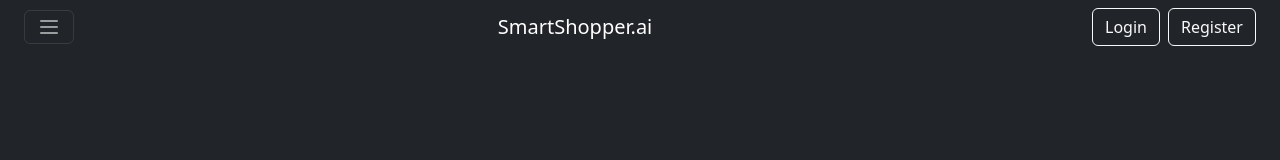
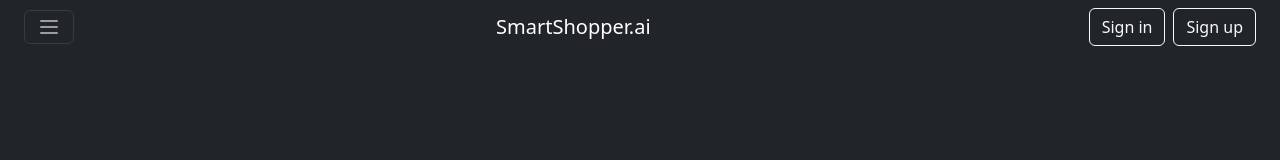
Before and after one commit to RahulPPrabhu/smart-shopper.ai, a Next.js app: page / in a window 1280 px wide. Shown: the top 160 px of the page. Built offline with nearby package versions, Linux system fonts and the light colour scheme.

Commit message:
Added sign-in and sign-up in the navbar

```diff
--- a/components/chat-ui/Chat.tsx
+++ b/components/chat-ui/Chat.tsx
@@ -15,8 +15,8 @@
                     </button>
                     <span className="navbar-brand mb-0 h1">SmartShopper.ai</span>
                     <div>
-                        <button className="btn btn-outline-light me-2">Login</button>
-                        <button className="btn btn-outline-light">Register</button>
+                        <button className="btn btn-outline-light me-2">Sign in</button>
+                        <button className="btn btn-outline-light">Sign up</button>
                     </div>
                 </div>
             </nav>
```
